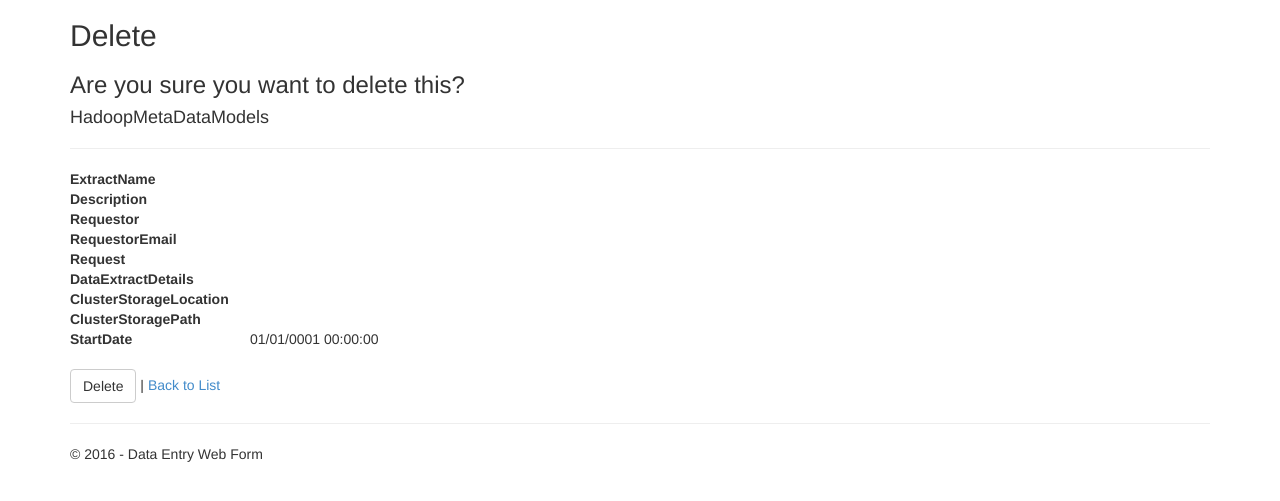
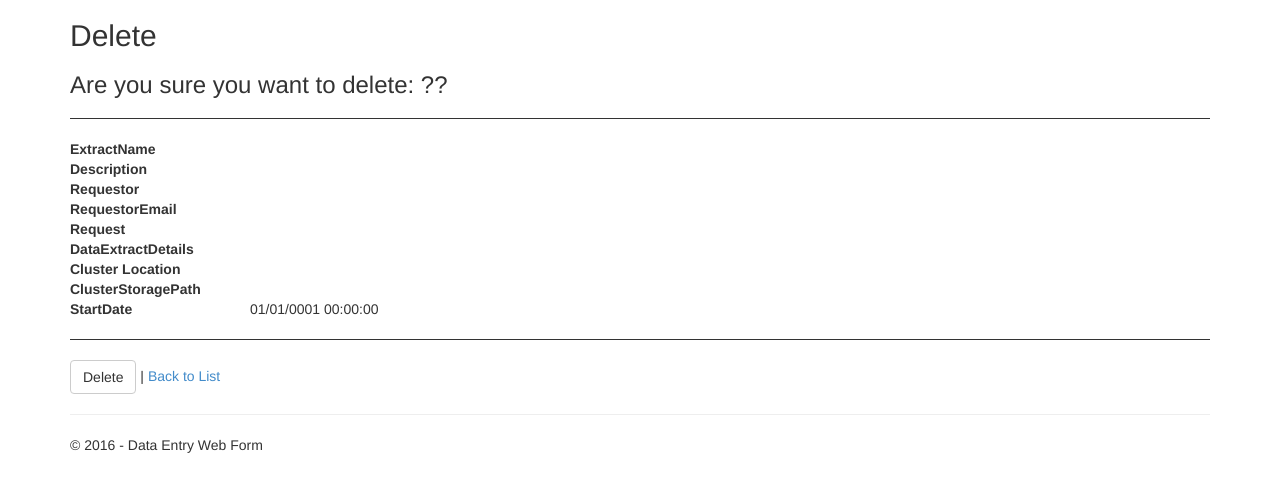
Before and after one commit to tjdurant/DataEntryWebForm, an ASP.NET MVC app: template DataEntryWebForm/Views/DataEntry/Delete.cshtml in a window 1280 px wide. Shown: the part 51-552 px from the top of the page. Run offline with ASP.NET Core 8 and stand-ins for ASP.NET MVC 5, Linux system fonts and the light colour scheme; the template is opened without the code that fills it, so the values that code supplies are empty; the project's own start-up code is not run, and a stand-in starts its controllers and pages; some libraries are stand-ins or nearby versions.

Commit message:
Changed design of delete page

```diff
--- a/DataEntryWebForm/Views/DataEntry/Delete.cshtml
+++ b/DataEntryWebForm/Views/DataEntry/Delete.cshtml
@@ -6,16 +6,16 @@
 
 <h2>Delete</h2>
 
-<h3>Are you sure you want to delete this?</h3>
+<h3>Are you sure you want to delete: @Html.DisplayFor(model => model.ExtractName) ??</h3>
 <div>
-    <h4>HadoopMetaDataModels</h4>
-    <hr />
+
+    <hr style="height:1px; border:none; color:#333; background-color:#333;" />
     <dl class="dl-horizontal">
         <dt>@Html.DisplayNameFor(model => model.ExtractName)</dt>
         <dd>@Html.DisplayFor(model => model.ExtractName)</dd>
 
         <dt>@Html.DisplayNameFor(model => model.Description)</dt>
-        <dd>@Html.DisplayFor(model => model.Description)</dd>
+        <dd>@Html.Raw(Model.DescriptionHtml)</dd>
 
         <dt>@Html.DisplayNameFor(model => model.Requestor)</dt>
         <dd>@Html.DisplayFor(model => model.Requestor)</dd>
@@ -29,10 +29,11 @@
         <dt>@Html.DisplayNameFor(model => model.DataExtractDetails)</dt>
         <dd>@Html.DisplayFor(model => model.DataExtractDetails)</dd>
 
-        <dt>@Html.DisplayNameFor(model => model.ClusterStorageLocation)</dt>
-        <dd>
-            @Html.DisplayFor(model => model.ClusterStorageLocation)
-        </dd>
+        <dt>Cluster Location</dt>
+        @foreach (var location in Model.ClusterStorageLocation)
+        {
+            <dd>@Html.DisplayFor(x => location)</dd>
+        }
 
         <dt>
             @Html.DisplayNameFor(model => model.ClusterStoragePath)
@@ -51,7 +52,7 @@
         </dd>
 
     </dl>
-
+    <hr style="height:1px; border:none; color:#333; background-color:#333;" />
     @using (Html.BeginForm("Delete", "DataEntry", FormMethod.Post))
     {
         @Html.AntiForgeryToken()
--- a/DataEntryWebForm/Views/DataEntry/Details.cshtml
+++ b/DataEntryWebForm/Views/DataEntry/Details.cshtml
@@ -4,7 +4,7 @@
     ViewBag.Title = "Details";
 }
 
-<h2>Details For: @Html.DisplayFor(model => model.ExtractName)</h2>
+<h2>Details For: @Html.DisplayFor(model => model.ExtractName) </h2>
 
 <div>
     <hr style="height:1px; border:none; color:#333; background-color:#333;" />
```
Also changed, not shown: DataEntryWebForm/Controllers/HomeController.cs (+0 -14 lines), DataEntryWebForm/DataAccessLayer/DataEntryContext.cs (deleted, +0 -11 lines), DataEntryWebForm/DataEntryWebForm.csproj, 4 other files.
